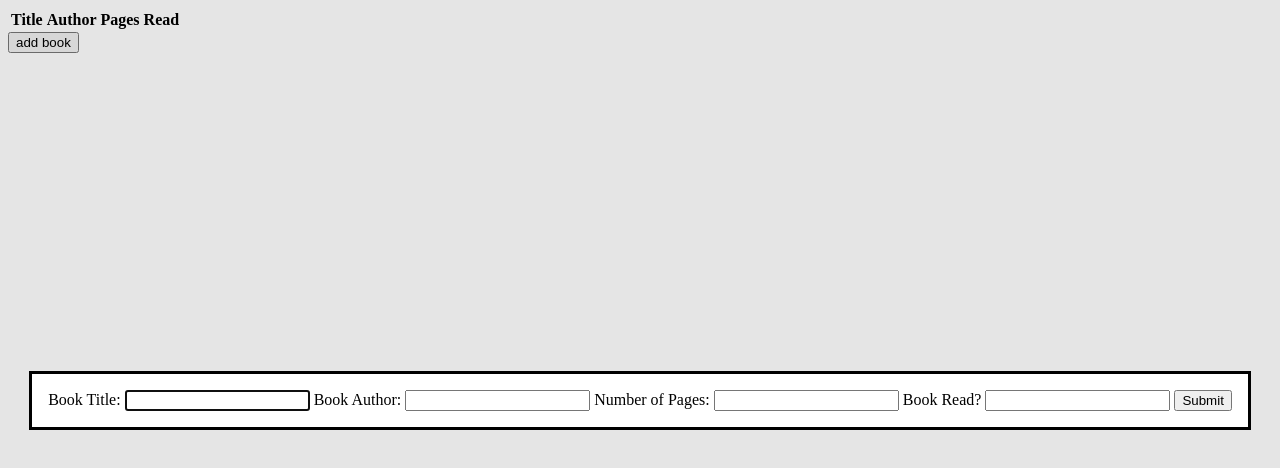
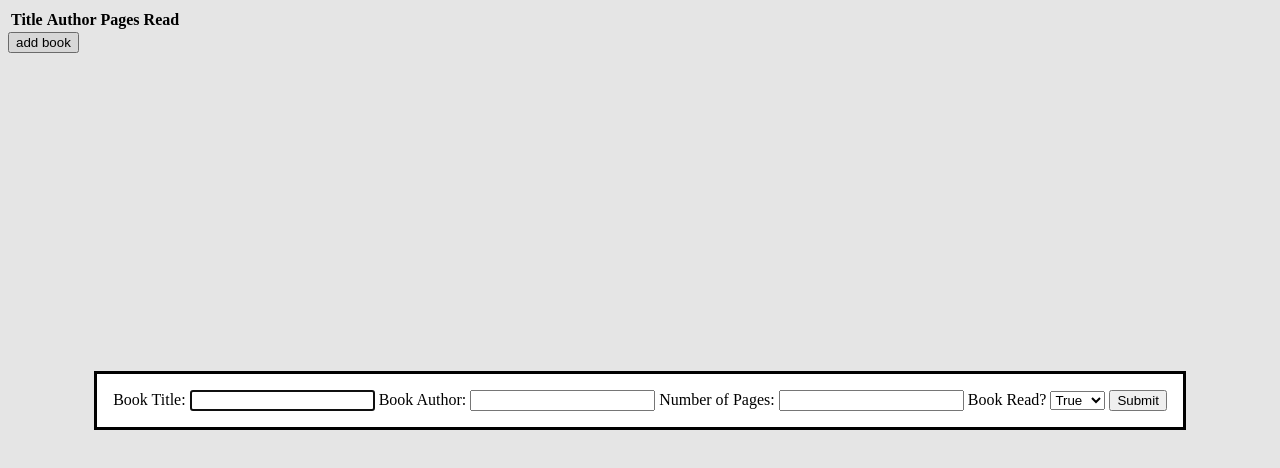
Before and after one commit to scottlynn1/Advanced_js_practice, a plain HTML site: page index.html in a window 1280 px wide. Both pictures are taken after a click on the button "add book". Drawn offline with Linux system fonts and the light colour scheme.

Commit message:
restricted form for read value to True or False with Select input

```diff
--- a/index.html
+++ b/index.html
@@ -28,7 +28,10 @@
             <label for="Number_of_Pages">Number of Pages:</label>
             <input id="Number_of_Pages" type="text" name="Number_of_Pages">
             <label for="Book_Read">Book Read?</label>
-            <input id="Book_Read" type="text" name="Book_Read">
+            <select id="Book_Read" name="Book_Read">
+              <option value="True">True</option>
+              <option value="False">False</option>
+            </select>
             <button id="formSubmit" type="submit">Submit</button>
         </form>
     </dialog>
```
